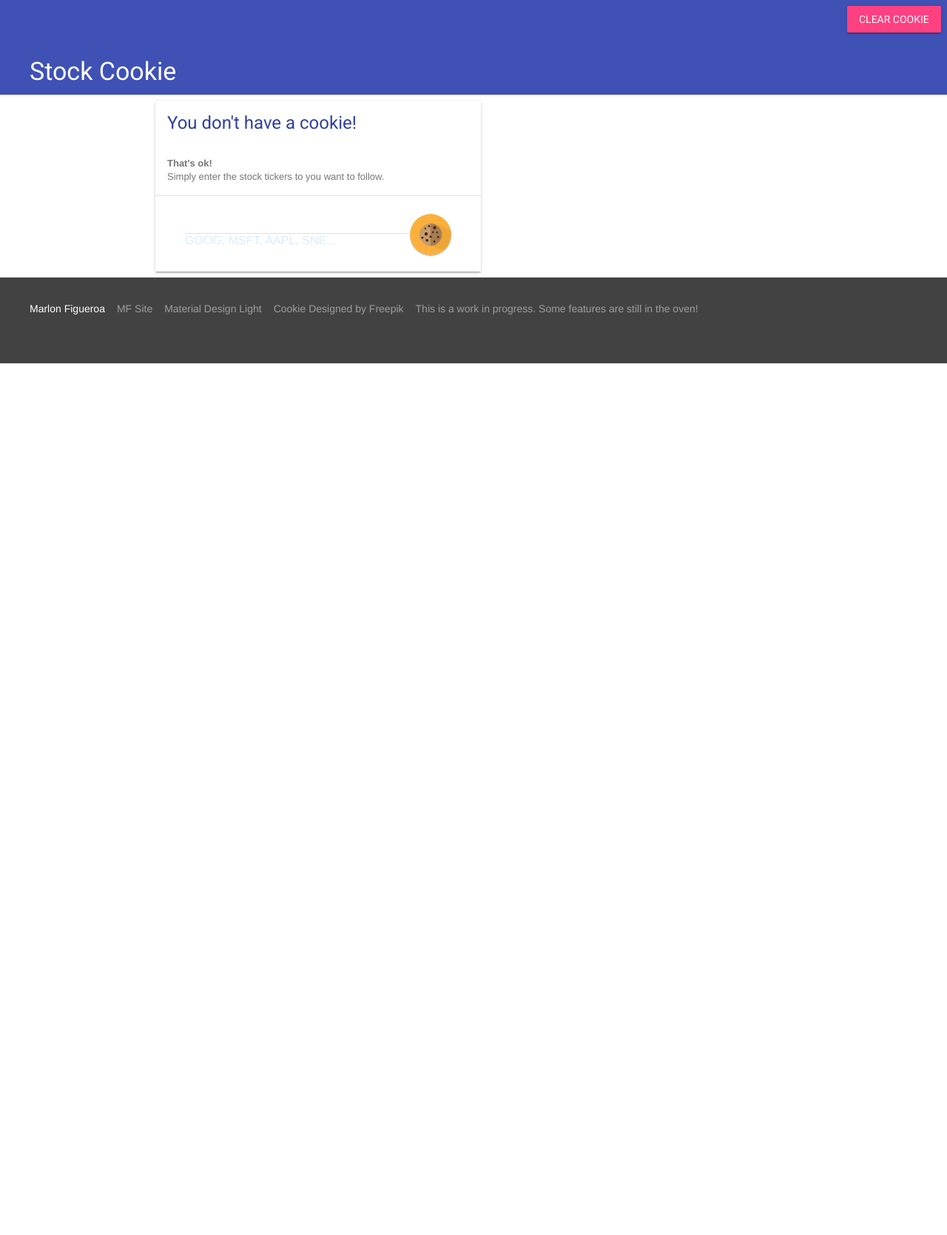
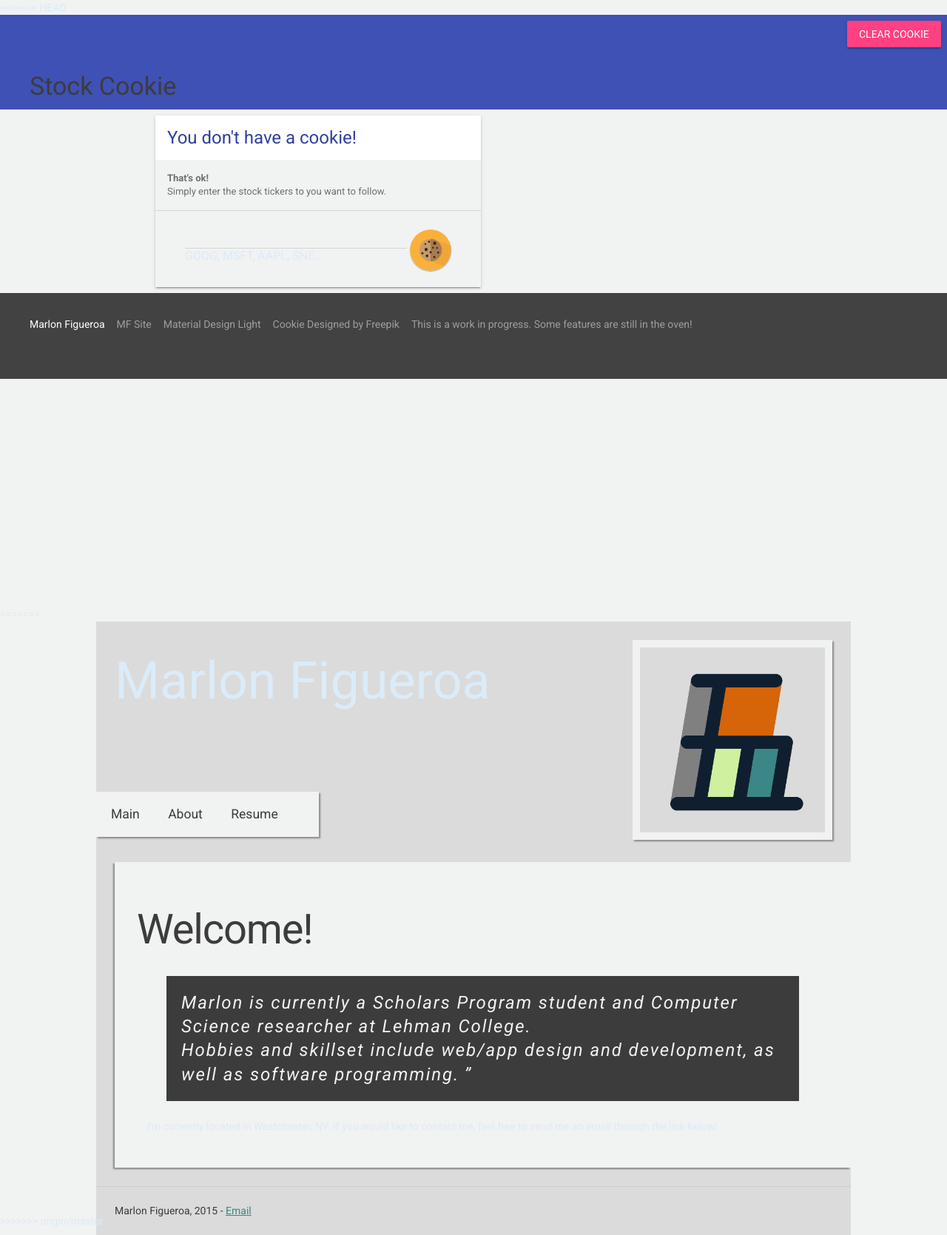
Before and after one commit to mrznyper/stockcookie, a plain HTML site: page index.html in a window 1280 px wide. Shown: the whole page at 74% size. Before the commit the page ends 800 px from the top, so only its background shows below. Drawn offline with Linux system fonts and the light colour scheme.

Commit message:
Merge Leftovers
Merging remaining files.

```diff
--- a/index.html
+++ b/index.html
@@ -1,4 +1,5 @@
 <!doctype html>
+<<<<<<< HEAD
 <!--
   Material Design Lite
   Copyright 2015 Google Inc. All rights reserved.
@@ -103,3 +104,72 @@
 
   </body>
 </html>
+=======
+<html lang="en">
+<head>
+  <meta charset="utf-8">
+
+  <title>Marlon Figueroa</title>
+  <meta name="description" content="Marlon Figueroa">
+  <meta name="author" content="MrZnyper">
+  <link rel="shortcut icon" href="images/icon.png" />
+  <link rel="stylesheet" href="css/style.css">
+  <link href='http://fonts.googleapis.com/css?family=Roboto:400,700' rel='stylesheet' type='text/css'>
+
+   <script>
+  (function(i,s,o,g,r,a,m){i['GoogleAnalyticsObject']=r;i[r]=i[r]||function(){
+  (i[r].q=i[r].q||[]).push(arguments)},i[r].l=1*new Date();a=s.createElement(o),
+  m=s.getElementsByTagName(o)[0];a.async=1;a.src=g;m.parentNode.insertBefore(a,m)
+  })(window,document,'script','//www.google-analytics.com/analytics.js','ga');
+
+  ga('create', 'UA-20508661-1', 'mrznyper.github.io');
+  ga('send', 'pageview');
+
+</script>
+
+</head>
+
+<body>
+  <div id="container">
+
+      <div id="title">Marlon Figueroa</div>
+      <badge>
+        <img src="images/dp.png"></img>
+      </badge>
+      <nav>
+      	<a href="index.html"> Main</a>
+      	<a href="about.html">About</a>
+      	<a href="resume.html">Resume</a>
+		<!--
+      	<a href="links.html">Links</a>
+      	<a href="blog.html">Opinions</a>
+        <a href="updates.html">News</a>
+		-->
+      </nav>
+    <div style="clear:both;"></div>
+
+
+
+      <div class="post">
+      <p>
+        <h1>Welcome!</h1>
+        <!--&emsp;This my website. There's still much more to add, so please return soon for more.-->
+        <blockquote>
+        Marlon is currently a Scholars Program student and Computer Science researcher at Lehman College.
+		</br>
+		Hobbies and skillset include web/app design and development, as well as software programming.
+        </blockquote>
+        &emsp;I'm currently located in Westchester, NY. If you would like to contact me, feel free to send me an email through the link below!
+      </p>
+      </div>
+
+
+
+      <hr>
+      <div id="footer">
+      <p>Marlon Figueroa, 2015 - <a href="mailto:marlonfigueroa@outlook.com">Email</a></p>
+      </div>
+  </div>
+</body>
+</html>
+>>>>>>> origin/master
```
Also changed, not shown: 1 other file.
